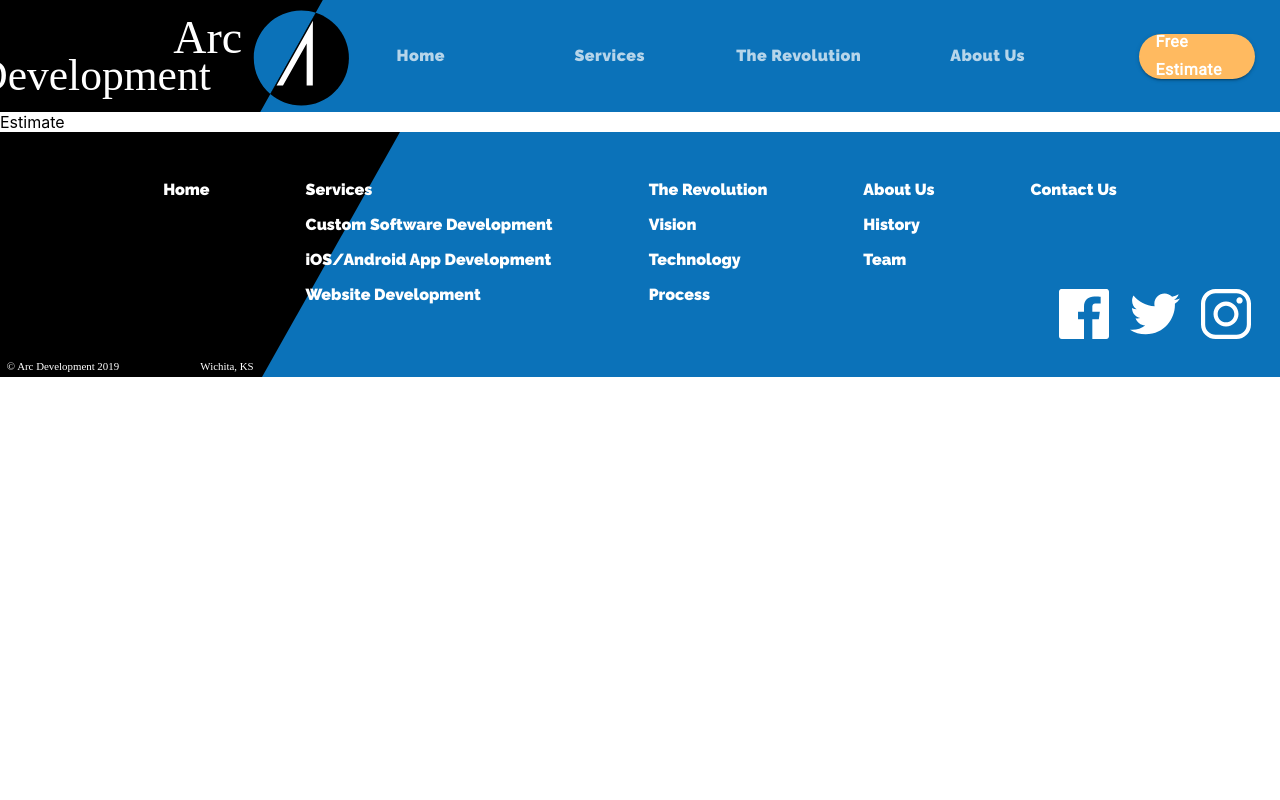
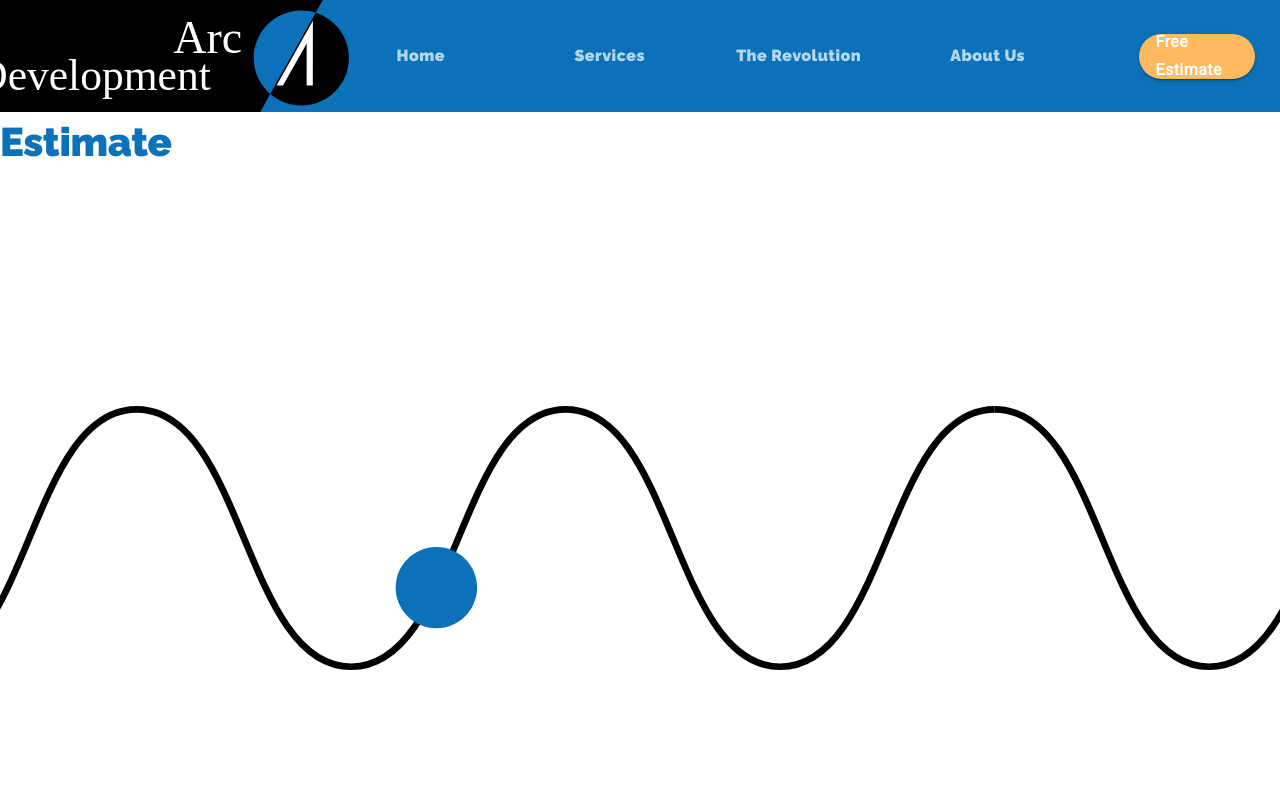
Before and after one commit to huyviet1995/material-ui-tutorial-1, a React (Create React App) app: page /estimate in a window 1280 px wide. Shown: the top 800 px of the page. Built offline with nearby package versions, Linux system fonts and the light colour scheme.

Commit message:
Setting up the basic estimate page

```diff
--- a/src/components/App.js
+++ b/src/components/App.js
@@ -12,6 +12,7 @@
 import Revolution from "./Revolution";
 import About from "./About";
 import Contact from "./Contact";
+import Estimate from './Estimate';
 
 function App() {
   const [selectedIndex, setSelectedIndex] = useState(0);
@@ -102,7 +103,14 @@
             path="/contact"
             component={(props) => <Contact {...props} />}
           />
-          <Route exact path="/estimate" component={() => <div>Estimate</div>} />
+          <Route exact path="/estimate"
+            render={props => (
+              <Estimate
+                {...props}
+                setValue={setValue}
+                setSelectedIndex={setSelectedIndex}
+              />
+            )} />
         </Switch>
         <Footer
           value={value}
--- /dev/null
+++ b/src/components/Estimate.js
@@ -0,0 +1,60 @@
+import React from 'react'
+import Lottie from 'react-lottie';
+import { useTheme, makeStyles, Grid, Typography, Button, IconButton } from '@material-ui/core';
+
+import check from '../assets/check.svg';
+import send from '../assets/send.svg';
+import software from '../assets/software.svg';
+import mobile from '../assets/mobile.svg';
+import website from '../assets/website.svg';
+import backArrow from '../assets/backArrow.svg';
+import forwardArrow from '../assets/forwardArrow.svg';
+import backArrowDisabled from '../assets/backArrowDisabled.svg';
+import forwardArrowDisabled from '../assets/forwardArrowDisabled.svg';
+import camera from '../assets/camera.svg';
+import upload from '../assets/upload.svg';
+import person from '../assets/person.svg';
+import persons from '../assets/persons.svg';
+import people from '../assets/people.svg';
+import bell from '../assets/bell.svg';
+import users from '../assets/users.svg';
+import iphone from '../assets/iphone.svg';
+import gps from '../assets/gps.svg';
+import customized from '../assets/customized.svg';
+import data from '../assets/data.svg';
+import android from '../assets/android.svg';
+import globe from '../assets/globe.svg';
+import biometrics from '../assets/biometrics.svg';
+
+import estimateAnimation from '../animations/estimateAnimation/data.json';
+
+const useStyles = makeStyles(theme => {
+
+});
+
+export default function Estimate() {
+    const classes = useStyles();
+    const theme = useTheme();
+
+    const defaultOptions = {
+        loop: true,
+        autoplay: true,
+        animationData: estimateAnimation,
+        rendererSettings: {
+            preserveAspectRatio: "xMidYMid slice",
+        },
+    };
+
+    return (
+        <Grid container direction="row">
+            <Grid item container direction="column">
+                <Grid item>
+                    <Typography variant="h2">Estimate</Typography>
+                </Grid>
+            </Grid>
+            <Grid item container direction="column">
+                <Lottie options={defaultOptions} height="100%" width="100%" />
+            </Grid>
+        </Grid>
+    )
+}
```
Also changed, not shown: 1 other file (tests, documents, lock files or other folders).
